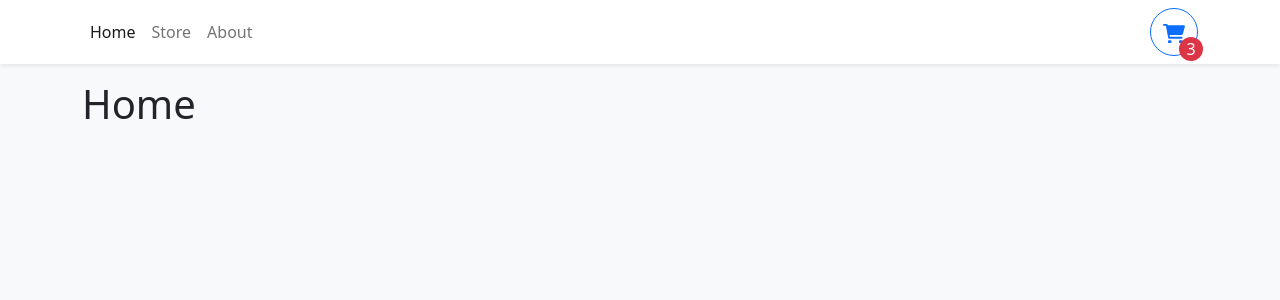
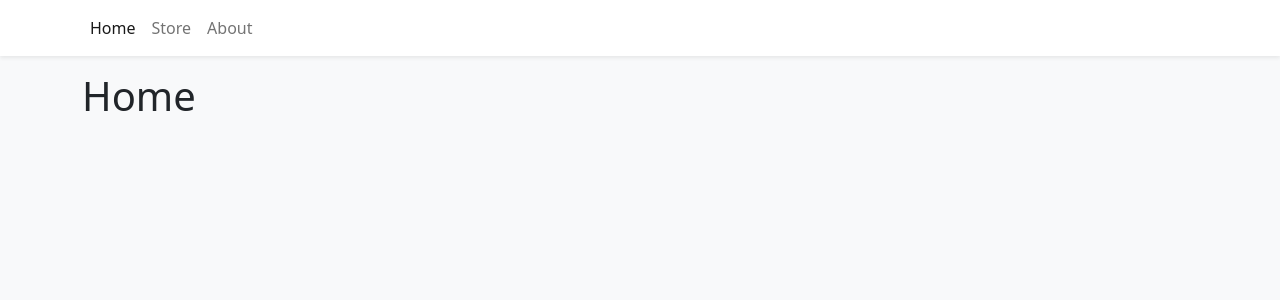
Before and after one commit to Itsyaboikris/react-shopping-cart, a React (Vite) app: page / in a window 1280 px wide. Shown: the top 300 px of the page. Built offline with nearby package versions, Linux system fonts and the light colour scheme.

Commit message:
navbar changes

```diff
--- a/src/components/Navbar.tsx
+++ b/src/components/Navbar.tsx
@@ -1,8 +1,12 @@
 import React from "react";
 import {Navbar as NavbarBs, Container, Nav, Button} from "react-bootstrap"
 import { NavLink } from "react-router-dom"
+import { useShoppingCart } from "../context/ShoppingCartContext";
 
 export function Navbar () {
+
+	const {openCart, cartQuantity} = useShoppingCart()
+
 	return (
 		<NavbarBs sticky="top" className="bg-white shadow-sm mb-3">
 			<Container>
@@ -17,12 +21,14 @@ export function Navbar () {
 						About
 					</Nav.Link>
 				</Nav>
-				<Button style={{ width: "3rem", height:"3rem", position: "relative" }} variant="outline-primary" className="rounded-circle">
-					<svg xmlns="http://www.w3.org/2000/svg" viewBox="0 0 576 512" fill="currentColor">
-						<path d="M96 0C107.5 0 117.4 8.19 119.6 19.51L121.1 32H541.8C562.1 32 578.3 52.25 572.6 72.66L518.6 264.7C514.7 278.5 502.1 288 487.8 288H170.7L179.9 336H488C501.3 336 512 346.7 512 360C512 373.3 501.3 384 488 384H159.1C148.5 384 138.6 375.8 136.4 364.5L76.14 48H24C10.75 48 0 37.25 0 24C0 10.75 10.75 0 24 0H96zM128 464C128 437.5 149.5 416 176 416C202.5 416 224 437.5 224 464C224 490.5 202.5 512 176 512C149.5 512 128 490.5 128 464zM512 464C512 490.5 490.5 512 464 512C437.5 512 416 490.5 416 464C416 437.5 437.5 416 464 416C490.5 416 512 437.5 512 464z" />
-					</svg>
-					<div className="rounded-circle bg-danger d-flex justify-content-center align-item-center" style={{ color: "white", width:"1.5rem", height:"1.5rem", position:"absolute", bottom: 0, right: 0, transform: "translate(25%,25%)" }} >3</div>
-				</Button>
+				{cartQuantity > 0 && (
+					<Button onClick={openCart} style={{ width: "3rem", height:"3rem", position: "relative" }} variant="outline-primary" className="rounded-circle">
+						<svg xmlns="http://www.w3.org/2000/svg" viewBox="0 0 576 512" fill="currentColor">
+							<path d="M96 0C107.5 0 117.4 8.19 119.6 19.51L121.1 32H541.8C562.1 32 578.3 52.25 572.6 72.66L518.6 264.7C514.7 278.5 502.1 288 487.8 288H170.7L179.9 336H488C501.3 336 512 346.7 512 360C512 373.3 501.3 384 488 384H159.1C148.5 384 138.6 375.8 136.4 364.5L76.14 48H24C10.75 48 0 37.25 0 24C0 10.75 10.75 0 24 0H96zM128 464C128 437.5 149.5 416 176 416C202.5 416 224 437.5 224 464C224 490.5 202.5 512 176 512C149.5 512 128 490.5 128 464zM512 464C512 490.5 490.5 512 464 512C437.5 512 416 490.5 416 464C416 437.5 437.5 416 464 416C490.5 416 512 437.5 512 464z" />
+						</svg>
+						<div className="rounded-circle bg-danger d-flex justify-content-center align-item-center" style={{ color: "white", width:"1.5rem", height:"1.5rem", position:"absolute", bottom: 0, right: 0, transform: "translate(25%,25%)" }} >{cartQuantity}</div>
+					</Button>
+				)}
 			</Container>
 		</NavbarBs>
 	)
```
